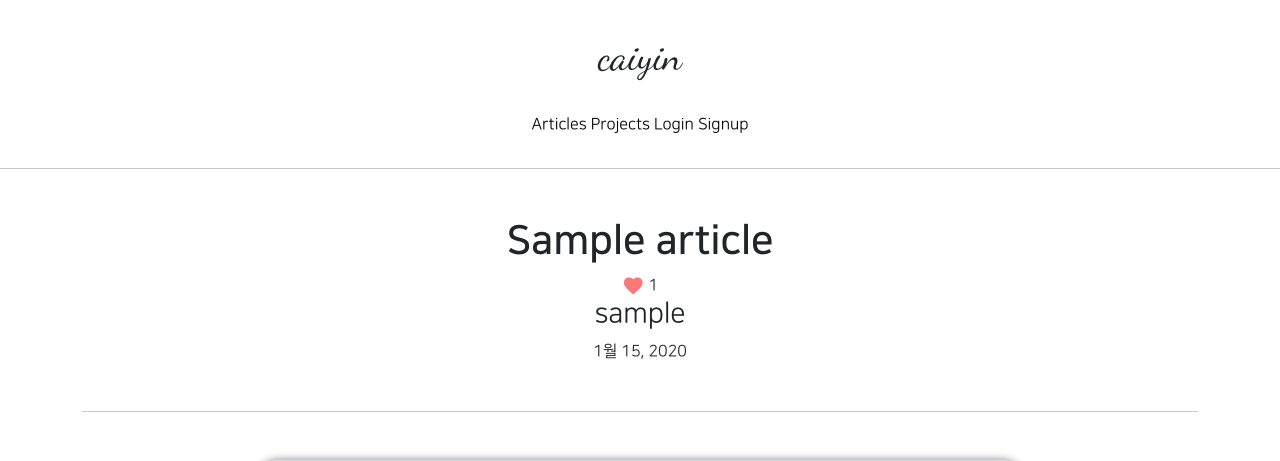
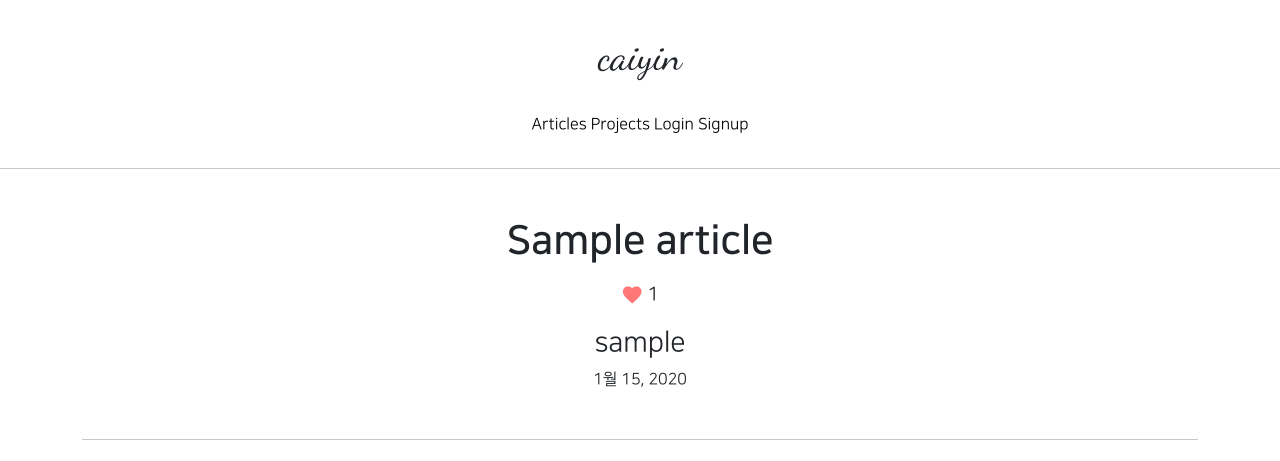
Before and after one commit to caiyin0211/gis_me, a Django app: page /articles/detail/1 in a window 1280 px wide. Shown: the top 461 px of the page. Run offline with Django 3.2, Linux system fonts and the light colour scheme; tables that the repository leaves empty hold one stand-in row (values such as "Sample post"); grey boxes marked "Sample" are stand-in pictures; parts of the project's set-up code (start-up, migrations or seed data) failed here and were passed over; some libraries are stand-ins or nearby versions.

Commit message:
8/24 commit5

```diff
--- a/articleapp/templates/articleapp/detail.html
+++ b/articleapp/templates/articleapp/detail.html
@@ -6,13 +6,13 @@
         <div class="my-5">
             {# 제목, 글쓴이 #}
             <h1 class="NNS_B">{{ target_article.title }}</h1>
-            <div>
+            <div class="my-3">
                 <a href="{% url 'likeapp:article_like' article_pk=target_article.pk %}"
                     class="material-icons"
                     style="vertical-align: middle;font-size: 1.4rem; color: #f77 ">
                     favorite
                 </a>
-                <span>
+                <span style="vertical-align: middle; font-size: 1.2rem">
                     {{ target_article.like }}
                 </span>
             </div>
```
